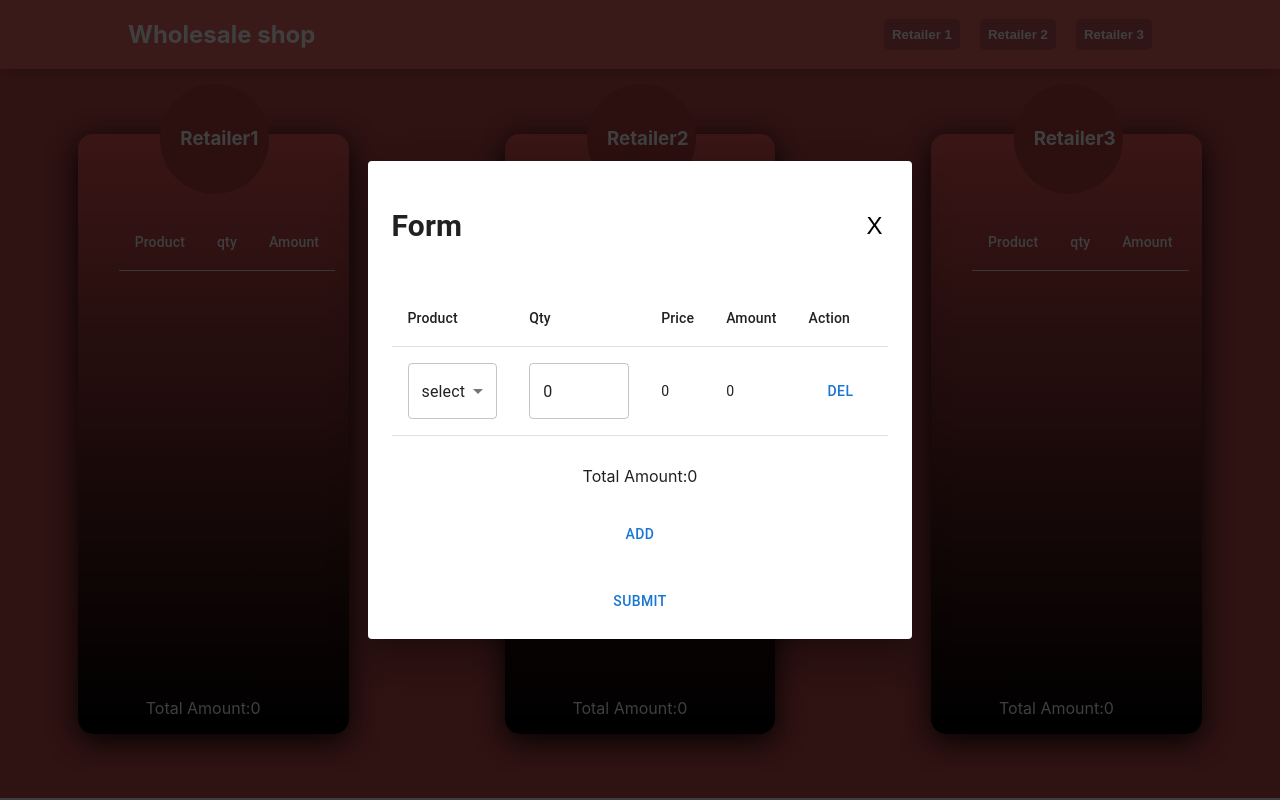
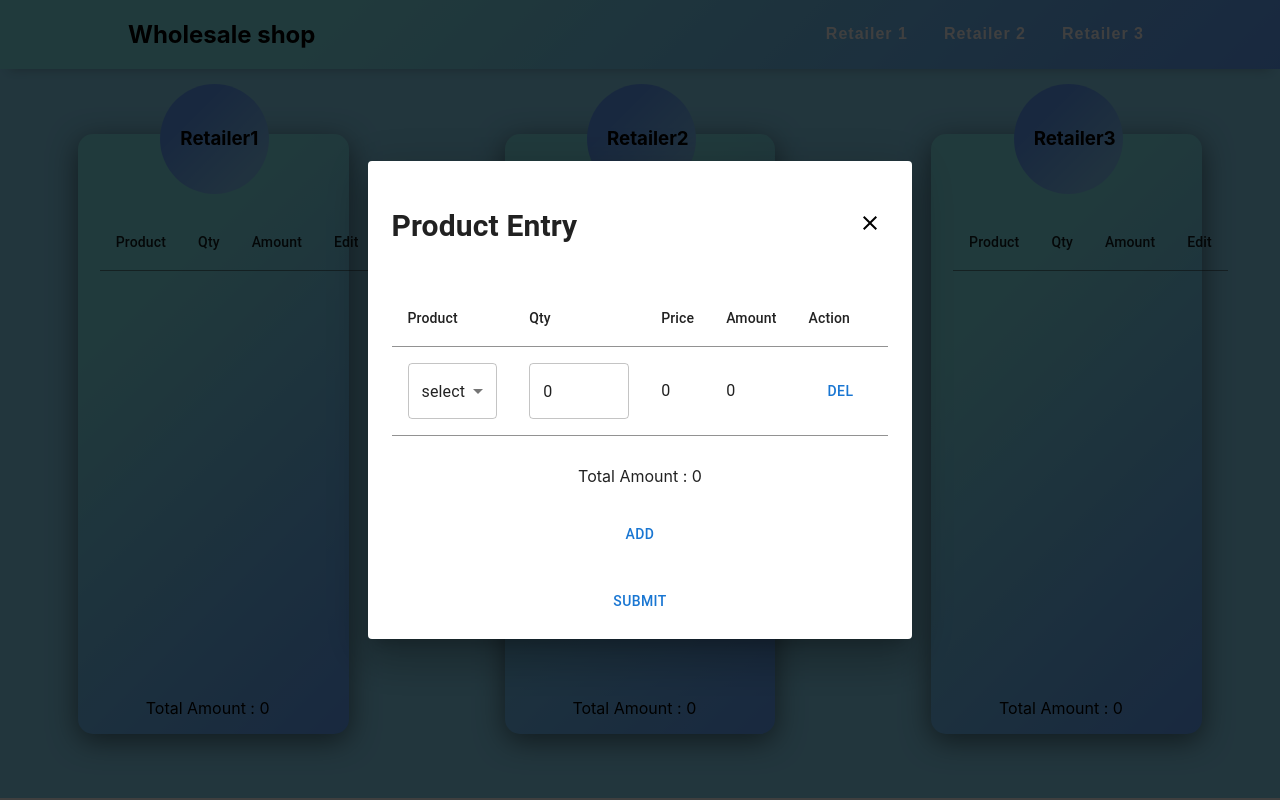
Before and after one commit to Karthikeyan-B-15/Wholesale, a React (Create React App) app: page / in a window 1280 px wide. Both pictures are taken after a click on the button "Retailer 1". Built offline with nearby package versions, Linux system fonts and the light colour scheme.

Commit message:
some changes are made

```diff
--- a/package.json
+++ b/package.json
@@ -7,7 +7,8 @@
     "@emotion/react": "^11.9.3",
     "@emotion/styled": "^11.9.3",
     "@material-ui/core": "^4.12.4",
-    "@mui/material": "^5.8.4",
+    "@mui/icons-material": "^5.8.4",
+    "@mui/material": "^5.8.6",
     "@mui/styled-engine-sc": "^5.8.0",
     "@reduxjs/toolkit": "^1.8.2",
     "@testing-library/jest-dom": "^5.16.4",
--- a/src/App.css
+++ b/src/App.css
@@ -15,13 +15,17 @@
   align-items: center;
   justify-content: space-between;
   position: relative;
-  background: #eb6666;
+  /* background: #fff; */
+
+  background-color: #63a4ff;
+  background-image: linear-gradient(315deg, #63a4ff 0%, #83eaf1 74%);
   box-shadow: rgba(33, 35, 38, 0.3) 0px 10px 10px -10px;
-  color: #fff;
+  /* color: #fff; */
 }
 .header h2{
   position: relative;
   left: 10%;
+  color:#000
 }
 .header .btn-container{
   display: flex;
@@ -33,10 +37,15 @@
   padding: 8px;
   border-radius: 5px;
   border: none;
-  background-color:#c05555;
+  background-color:transparent;
   color:#fff;
   cursor: pointer;
-  font-weight: 700;
+  font-size: 1rem;
+  font-weight: 600;
+  letter-spacing: 1px;
+}
+.btn-container button:hover{
+  color: #09309c;
 }
 .title{
   display: flex;
--- a/src/Form.tsx
+++ b/src/Form.tsx
@@ -5,31 +5,29 @@ import {  useAppSelector } from './hooks'
 import { retailerData } from './RetailerData'
 import { Button, Dialog, DialogContent, DialogTitle } from '@mui/material'
 import ProductTable from './ProductTable'
+import CloseIcon from '@mui/icons-material/Close';
 function Form(props:any) {
     const value=useAppSelector(state=>state.text.inputText)
     const [check,setCheck]=useState(false)
-    const handleClick=(ind:any,arr:any)=>{
+    const handleClick=(ind:any,arr:any,setInd:any)=>{
+     if(ind.every((val:any)=>val.qty>0)){
       retailerData.map((data)=>{
         if(data.id===props.num){
           value.map((val)=>data.val.push(val))
           ind.map((item:any)=>arr=arr.filter((val:any)=>item.prod!==val.product))
-
           return arr
         }
       })
-     if(ind.every((val:any)=>val.qty>0)){
       props.close(false)
     }
      else{
-      setCheck(!check)
-      retailerData.map((data:any)=>data.val=[])
+      setInd(ind.map((item:any,index:number) => ind.indexOf(item) === index? {...item, toggle:true} : item))
     }
-
     }
   return ReactDOM.createPortal(
   <div className='form'>
     <Dialog open >
-      <DialogTitle><div className='title'><h2>Form</h2><button onClick={()=>props.close(false)}>X</button></div></DialogTitle>
+      <DialogTitle><div className='title'><h2>Product Entry</h2><button onClick={()=>props.close(false)}><CloseIcon/></button></div></DialogTitle>
       <DialogContent>
         <ProductTable handleClick={handleClick} num={props.num}/>
       </DialogContent>
@@ -41,5 +39,4 @@ function Form(props:any) {
     </Dialog>
     </div>,document.body)
 }
-
 export default Form
--- a/src/ProductTable.tsx
+++ b/src/ProductTable.tsx
@@ -6,11 +6,8 @@ import './table.css'
 import { useAppDispatch} from './hooks'
 import { handleText } from './silce'
 import { retailerData } from './RetailerData';
-
-
 let add:any=0
-
-let arr:any;
+let arr:any=ProductData.map((val:any)=>val)
 function ProductTable({handleClick,num}:any) {
     retailerData.map((data:any,index:number)=>{
             if(data.id===num){
@@ -22,7 +19,7 @@ function ProductTable({handleClick,num}:any) {
     const dispatch=useAppDispatch()
     const [check,setCheck]=useState(false)
     const [nums,setNums]=useState(0)
-    const [ind,setInd]=useState<any|JSX.Element|JSX.Element[]>([{id:0,prod:arr[0].product,price:arr[0].price,qty:nums,amt:0}])
+    const [ind,setInd]=useState<any|JSX.Element|JSX.Element[]>([{id:0,prod:arr[0].product,price:arr[0].price,qty:nums,amt:0,array:arr,toggle:false}])
     dispatch(handleText({ind}))
     const handleProduct=(e:any,index:number,id:any)=>{
                 ind.map((data:any)=>{
@@ -31,38 +28,50 @@ function ProductTable({handleClick,num}:any) {
                     ))
                 }
                     else{
-                        // alert("Already Exit This Item")
                         setCheck(!check)
                         e.target.value="select"
                         setInd(ind.map((item:any) => ind.indexOf(item) === index? {...item, prod: e.target.value} : item))
-
-
-
                   }})
           add=0
     }
     const handleNumber=(e:any,i:number,id:any)=>{
+        let temp:any;
         if(id===i){
+            console.log(ind)
+            ind.map((item:any)=>ind.indexOf(item)===i?temp=arr.filter((val:any)=>item.prod===val.product):item)
+            console.log(temp[0])
+            console.log(i)
             setInd(
             ind.map((item:any,index:number) =>
                 item.id === i
-                ?  {...item, qty: e.target.value,price:arr[index+1].price,amt:arr.filter((val:any)=>item.prod===val.product)[0].price*e.target.value}
+                ?  {...item, qty:temp[0].product!=="select"? e.target.value:0,price:arr[index+1].price,amt:temp[0].price*e.target.value}
                 : item
                 )
         )}add=0
-
     }
     console.log(ind)
      const handleRemove=(e:any,index:number)=>{
         add=0
+        if(ind.length>1){
         setInd(()=>(ind.filter( (val:any)=>val.prod!==ind[index].prod)))
+        }
     }
     const handleAddClick = () =>{
         add=0
-        setInd((prevArr:any)=>(
-                    [...prevArr,
-                    {id:prevArr[prevArr.length-1].id+1,prod:arr[0].product,qty:0,price:0,amt:0}]
-                ))
+         if(ind[ind.length-1].qty!==0){
+                        ind.map((item:any)=>item.prod!=="select"?arr=arr.filter((val:any)=>item.prod!==val.product):item)
+            setInd((prevArr:any)=>(
+                [...prevArr,
+                {id:prevArr[prevArr.length-1].id+1,prod:arr[0].product,qty:0,price:0,amt:0,array:arr,toggle:false}]
+            ))
+                }
+        else{
+            setInd(ind.map((item:any,index:number) => ind.indexOf(item) === index? {...item, toggle:true} : item))
+        }
+        }
+        const handleInput=(e:any)=>{
+            e.target.value=Math.abs(e.target.value)
+            e.target.value = Math.max(0, parseInt(e.target.value) ).toString().slice(0,2)
         }
   return (
     <div className="table">
@@ -81,23 +90,25 @@ function ProductTable({handleClick,num}:any) {
                 <TableBody>
                 {ind&&ind.map((data:any,index:number)=>{
             return(
-            <TableRow key={data.id}>
+            <TableRow key={data.id} sx={{alignContent:"center"}}>
                 <TableCell>
                     <Select value={data.prod} onChange={(e)=>handleProduct(e,index,ind.map((obj:any)=>obj.id).indexOf(data.id))}>
                         {
-                        arr.map((val:any)=>(<MenuItem value={val.product} key={val.id}>{val.product}</MenuItem>))
+                        data.array.map((val:any)=>(<MenuItem value={val.product} key={val.id}>{val.product}</MenuItem>))
                         }
                     </Select>
                 </TableCell>
-                <TableCell>
-                    <TextField  type="number" value={data.qty} inputProps={{min:0,max:50}} onChange={(e:any)=>{handleNumber(e,index,data.id)}} />
+                <TableCell>{
+                  data.toggle?  <TextField error={data.qty===0?true:false} label={data.qty===0?"*Empty Qty":""}  type="number" value={data.qty} onInput={handleInput}  inputProps={{min:0,max:50,maxLength:2}} onChange={(e:any)=>{handleNumber(e,index,data.id)}} />
+                  :<TextField   type="number" value={data.qty} inputProps={{min:0,max:50,maxLength:2}} onChange={(e:any)=>{handleNumber(e,index,data.id)}} onInput={handleInput}  />
+                }
                 </TableCell>
-                <TableCell>{ProductData.map((val:any)=>{
+                <TableCell><p>{ProductData.map((val:any)=>{
                return  val.product===data.prod?val.price:""
-                })}
+                })}</p>
                 </TableCell>
                 <TableCell>
-                {ind[index].amt}
+                <p>{ind[index].amt}</p>
                 </TableCell>
                 <TableCell><Button onClick={(e:any)=>handleRemove(e,index)}>DEL</Button></TableCell>
            </TableRow>
@@ -106,9 +117,9 @@ function ProductTable({handleClick,num}:any) {
       </TableBody>
      </Table>
 </TableContainer>
-        Total Amount:{ind.forEach((item:number,index:number)=>add+=ind[index].amt)}{add/2}
+        Total Amount{" "}:{" "}{ind.forEach((item:number,index:number)=>add+=ind[index].amt)}{add/2}
         <Button onClick={handleAddClick}>Add</Button>
-        <Button onClick={e=>handleClick(ind,arr)}>Submit</Button>
+        <Button onClick={e=>handleClick(ind,arr,setInd)}>Submit</Button>
         <Dialog open={check}>
             <DialogTitle>Warn</DialogTitle>
             <DialogContent>Already Exits this product in cart</DialogContent>
@@ -116,7 +127,5 @@ function ProductTable({handleClick,num}:any) {
         </Dialog>
     </div>
   )
-
 }
-
 export default ProductTable
--- a/src/Retailer.tsx
+++ b/src/Retailer.tsx
@@ -1,12 +1,35 @@
-import { Table, TableBody, TableCell, TableContainer, TableHead, TableRow } from '@mui/material'
-import React from 'react'
+import { Button, Table, TableBody, TableCell, TableContainer, TableHead, TableRow, TextField } from '@mui/material'
+import React, { useState } from 'react'
 import './retail.css'
-import { grey } from '@mui/material/colors';
+import EditIcon from '@mui/icons-material/Edit';
+import { ProductData } from './ProductData';
+let arr:any=ProductData.map((val:any)=>val)
 function Retailer(props:any) {
   let add:any=0
+ console.log(props.val)
+ const [data,setData]=useState(props.val)
+ const [edit,setEdit]=useState({id:0,bool:false})
+  const inpChange=(e:any,i:number,id:number)=>{
+    let temp:any;
+    if(id===i){
+      data.map((item:any)=>data.indexOf(item)===i?temp=arr.filter((val:any)=>item.prod===val.product):item)
+    setData(
+      data.map((item:any,index:number) =>
+          item.id === i
+          ?  {...item, qty: e.target.value,amt:temp[0].price*e.target.value}
+          : item
+          )
+  )
+    }
+  }
+  const handleInput=(e:any)=>{
+    e.target.value=Math.abs(e.target.value)
+    e.target.value>50?e.target.value=50:
+    e.target.value = Math.max(0, parseInt(e.target.value) ).toString().slice(0,2)
+}
+  console.log(data)
   return (
     <div className='retailer'>
-
       <div className='view'>
       <h3>{props.data}</h3>
       <div className="ta">
@@ -14,34 +37,34 @@ function Retailer(props:any) {
         <Table>
           <div className='thead'>
           <TableHead><TableRow>
-            <TableCell style={{color:grey[50]}}>Product</TableCell>
-            <TableCell style={{color:grey[50]}}>qty</TableCell>
-            <TableCell style={{color:grey[50]}}>Amount</TableCell>
+            <TableCell>Product</TableCell>
+            <TableCell>Qty</TableCell>
+            <TableCell>Amount</TableCell>
+            <TableCell>Edit</TableCell>
             </TableRow></TableHead></div>
             <div className="tbody">
             <TableBody>
-              {props.val.map((val:any)=>{return(
+              {data.map((val:any,index:number)=>{return(
                   <TableRow>
-                  <TableCell style={{color:grey[50]}}>
+                  <TableCell >
                     {val.prod}
                   </TableCell>
-                  <TableCell style={{color:grey[50]}}>
-                    {val.qty}
+                  <TableCell >
+                   {edit.bool&&edit.id===index?<input type="number" value={val.qty>1?val.qty:1} min="1" max="50"  onChange={(e)=>inpChange(e,index,data.map((obj:any)=>obj.id).indexOf(val.id))} onInput={handleInput}/>:<p>{val.qty}</p>}
                   </TableCell>
-                  <TableCell style={{color:grey[50]}}>
+                  <TableCell >
                     {val.amt}
                   </TableCell>
+                  <TableCell><Button onClick={()=>setEdit({id:index,bool:!edit.bool})}><EditIcon /></Button></TableCell>
                 </TableRow>
               )})}
-
             </TableBody></div>
         </Table>
       </TableContainer>
-      <p>Total Amount:{props.val.forEach((val:any)=>add+=val.amt)}{add}</p>
+      <p className="text">Total Amount{" "}:{data.forEach((val:any)=>add+=val.amt)}{" "}{add}</p>
       </div>
       </div>
     </div>
   )
 }
-
 export default Retailer
--- a/src/RetailerData.tsx
+++ b/src/RetailerData.tsx
@@ -13,6 +13,6 @@ export const retailerData=[
     {
         id:3,
         rname:"Retailer3",
-           val:[]
-    }
+        val:[]
+    },
 ]
--- a/src/retail.css
+++ b/src/retail.css
@@ -3,9 +3,7 @@
     justify-content: space-around;
     align-items: center;
     height:91.20vh ;
-    background: #bd4848;
-    color: #fff;
-
+    background: #5ccbf3b7;
 
 }
 .view{
@@ -16,30 +14,27 @@
     max-width: 18vw;
     padding:20px;
     position:absolute;
-    background: #EB5757;
-    background: -webkit-linear-gradient(to top, #000000, #EB5757);
-    background: linear-gradient(to top, #000000, #EB5757);
+    background: #ccf2ff;
+    background-color: #63a4ff;
+    background-image: linear-gradient(315deg, #63a4ff 0%, #83eaf1 74%);
     border-radius: 15px;
-    box-shadow: rgba(0, 0, 0, 0.9) 0px 7px 29px 0px;
-
-
+    box-shadow: rgba(0, 0, 0, 0.5) 0px 7px 29px 0px;
 }
 .view .ta{
     margin-top: -50px;
 }
-
 .view .thead{
     position:absolute;
-    left: 15%;
+    left: 8%;
 }
 .view .tbody{
     position: absolute;
     top:25%;
-    overflow: scroll;
+    overflow-y: scroll;
     max-height: 52vh;
-    left: 15%;
+    left: 8%;
 }
-.view p{
+.view .text{
     position: absolute;
     bottom: 0;
     left:25%;
@@ -48,7 +43,8 @@
     position:relative;
     top:-70px;
     left: 27%;
-    background-color: #b33e3e;
+    background-color:#82caff;
+    background-image: linear-gradient(315deg,  #82caff 20%, #63a4ff 70%);
     width: 30%;
     padding: 20px;
     height: 70px;
@@ -68,3 +64,17 @@
     border-radius: 10px;
     background: #777;
 }
+.css-1ygcj2i-MuiTableCell-root  {
+    border-bottom: .5px solid rgba(39, 38, 38, 0.5) !important;
+}
+.css-1ex1afd-MuiTableCell-root{
+    border-bottom: .5px solid rgb(39, 38, 38,.5) !important;
+}
+input{
+    width: 30px;
+    background-color: transparent;
+    border: none;
+}
+input:focus{
+    outline: none;
+}
--- a/src/table.css
+++ b/src/table.css
@@ -4,3 +4,6 @@
     gap: 30px;
     flex-direction: column;
 }
+.table p{
+    font-size: 16px;
+}
```
Also changed, not shown: 1 other file (tests, documents, lock files or other folders). Lines whose indentation alone changed are shown as unchanged.
